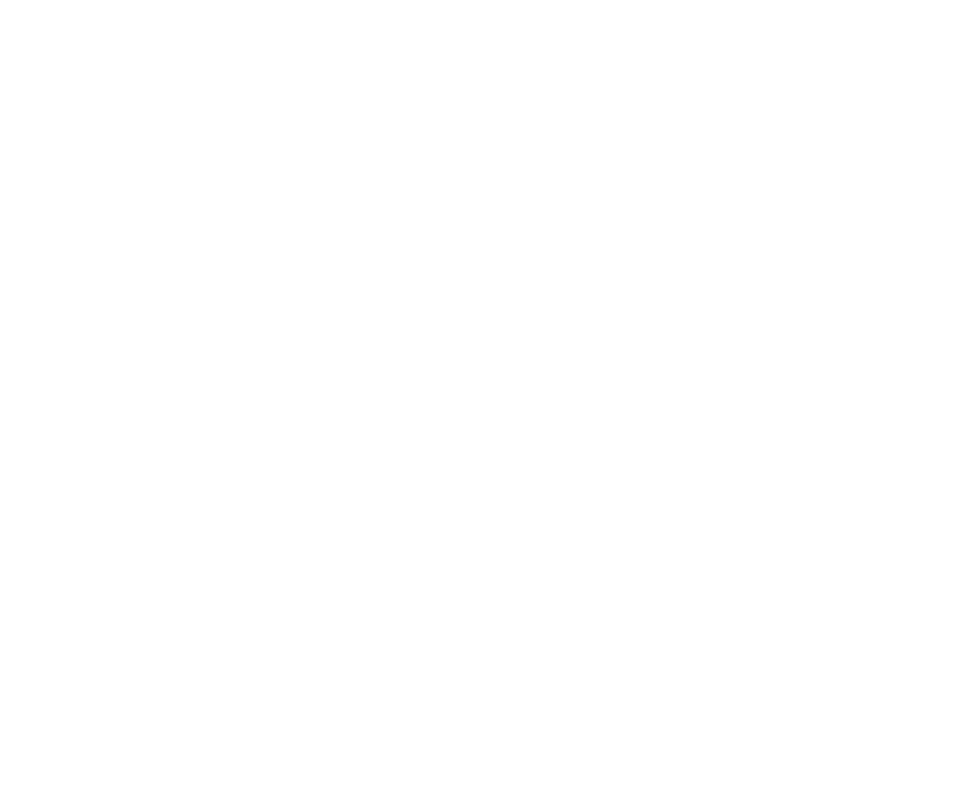
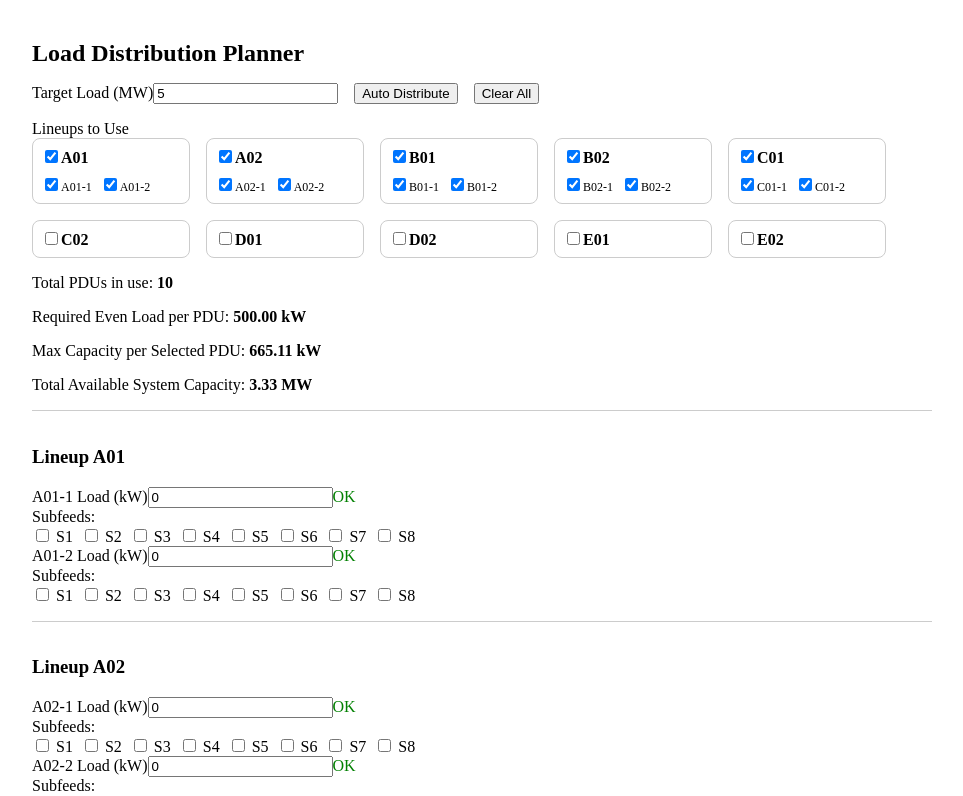
Before and after one commit to aralston1281/Pdu, a React (Create React App) app: page / in a window 1280 px wide. Shown: the top 796 px of the page, without its empty margins (158-1121 px from the left). Built offline with nearby package versions, Linux system fonts and the light colour scheme.

Commit message:
Update App.js

```diff
--- a/src/App.js
+++ b/src/App.js
@@ -20,11 +20,12 @@
   const pduMainBreakerAmps = 1000;
   const pduVoltage = 480;
   const pduMaxKW = (Math.sqrt(3) * pduVoltage * pduMainBreakerAmps * powerFactor * 0.8) / 1000;
-  const maxLineupKW = Math.sqrt(3) * pduVoltage * pduMainBreakerAmps * powerFactor * 0.8;
+  const maxLineupKW = (Math.sqrt(3) * pduVoltage * pduMainBreakerAmps * powerFactor * 0.8) / 1000;
 
   const totalPDUs = selectedLineups.reduce((acc, lineup) => acc + (pduUsage[lineup]?.length || 2), 0);
   const evenLoadPerPDU = (targetLoadMW * 1000) / totalPDUs;
-  const totalAvailableCapacityMW = ((selectedLineups.length * maxLineupKW) / 1000).toFixed(2);
+  const totalAvailableCapacityMW = (selectedLineups.length * maxLineupKW / 1000).toFixed(2); // Based on 1000A breaker per lineup
+  const totalCustomKW = parseFloat(customDistribution.reduce((acc, val) => acc + (val || 0), 0).toFixed(2));
 
   const handleCustomChange = (index, value) => {
     const updated = [...customDistribution];
@@ -102,5 +103,88 @@
     setLineupWarnings(warnings);
   };
 
-  // ... (rest of the code remains unchanged)
+  return (
+    <div style={{ maxWidth: "900px", margin: "0 auto", padding: "1rem" }}>
+      <h1 style={{ fontSize: "24px", fontWeight: "bold", marginBottom: "1rem" }}>Load Distribution Planner</h1>
+
+      <div style={{ display: "flex", gap: "1rem", marginBottom: "1rem" }}>
+        <div>
+          <label>Target Load (MW)</label>
+          <input type="number" value={targetLoadMW} onChange={(e) => setTargetLoadMW(Number(e.target.value))} />
+        </div>
+        <button onClick={autoDistribute} disabled={totalPDUs === 0}>Auto Distribute</button>
+        <button onClick={() => {
+          setCustomDistribution([]);
+          setBreakerSelection({});
+          setPduUsage({});
+          setSelectedLineups([]);
+        }}>Clear All</button>
+      </div>
+
+      <div>
+        <label>Lineups to Use</label>
+        <div style={{ display: "flex", flexWrap: "wrap", gap: "1rem" }}>
+          {lineupNames.map(lineup => (
+            <div key={lineup} style={{ border: "1px solid #ccc", padding: "0.5rem", borderRadius: "8px", minWidth: "140px" }}>
+              <label style={{ fontWeight: "bold" }}>
+                <input type="checkbox" checked={selectedLineups.includes(lineup)} onChange={() => toggleLineup(lineup)} />
+                {lineup} {lineupWarnings[lineup] && <span style={{ color: 'red' }}>⚠️</span>}
+              </label>
+              {selectedLineups.includes(lineup) && (
+                <div style={{ fontSize: "12px", marginTop: "0.5rem", display: "flex", gap: "0.5rem", flexWrap: "wrap" }}>
+                  {[0, 1].map(i => (
+                    <label key={`${lineup}-${i}`}>
+                      <input type="checkbox" checked={(pduUsage[lineup] || [0, 1]).includes(i)} onChange={() => togglePdu(lineup, i)} />
+                      {lineup}-{i + 1}
+                    </label>
+                  ))}
+                </div>
+              )}
+            </div>
+          ))}
+        </div>
+      </div>
+
+      <div style={{ marginTop: "1rem" }}>
+        <p>Total PDUs in use: <strong>{totalPDUs}</strong></p>
+        <p>Required Even Load per PDU: <strong>{evenLoadPerPDU.toFixed(2)} kW</strong></p>
+        <p>Max Capacity per Selected PDU: <strong>{pduMaxKW.toFixed(2)} kW</strong></p>
+        <p>Total Available System Capacity: <strong>{totalAvailableCapacityMW} MW</strong></p>
+      </div>
+
+      {selectedLineups.map((lineup, li) => (
+        <div key={lineup} style={{ borderTop: "1px solid #ccc", paddingTop: "1rem", marginTop: "1rem" }}>
+          <h3>Lineup {lineup}</h3>
+          {(pduUsage[lineup] || [0, 1]).map((pdu, pj) => {
+            const index = selectedLineups.slice(0, li).reduce((acc, l) => acc + (pduUsage[l]?.length || 2), 0) + pj;
+            const pduKey = `${lineup}-${pdu + 1}`;
+            return (
+              <div key={pduKey}>
+                <label>{pduKey} Load (kW)</label>
+                <input type="number" value={customDistribution[index] || 0} onChange={(e) => handleCustomChange(index, e.target.value)} />
+                <span style={{ color: (customDistribution[index] || 0) > pduMaxKW ? "red" : "green" }}>
+                  {(customDistribution[index] || 0) > pduMaxKW ? "Overloaded" : "OK"}
+                </span>
+                <div>
+                  <label>Subfeeds:</label>
+                  <div style={{ display: "flex", flexWrap: "wrap", gap: "0.5rem" }}>
+                    {Array.from({ length: subfeedsPerPDU }).map((_, i) => (
+                      <label key={`${pduKey}-S${i}`}>
+                        <input type="checkbox" checked={!!breakerSelection[`${pduKey}-S${i}`]} onChange={() => toggleSubfeed(pduKey, i)} /> S{i + 1}
+                      </label>
+                    ))}
+                  </div>
+                </div>
+              </div>
+            );
+          })}
+        </div>
+      ))}
+
+      <p>Total Custom Load: <strong>{totalCustomKW.toFixed(2)} kW</strong></p>
+      <p style={{ color: totalCustomKW > targetLoadMW * 1000 ? "red" : "green" }}>
+        {totalCustomKW > targetLoadMW * 1000 ? "Exceeds Target Load" : "Within Target Load"}
+      </p>
+    </div>
+  );
 }
```
